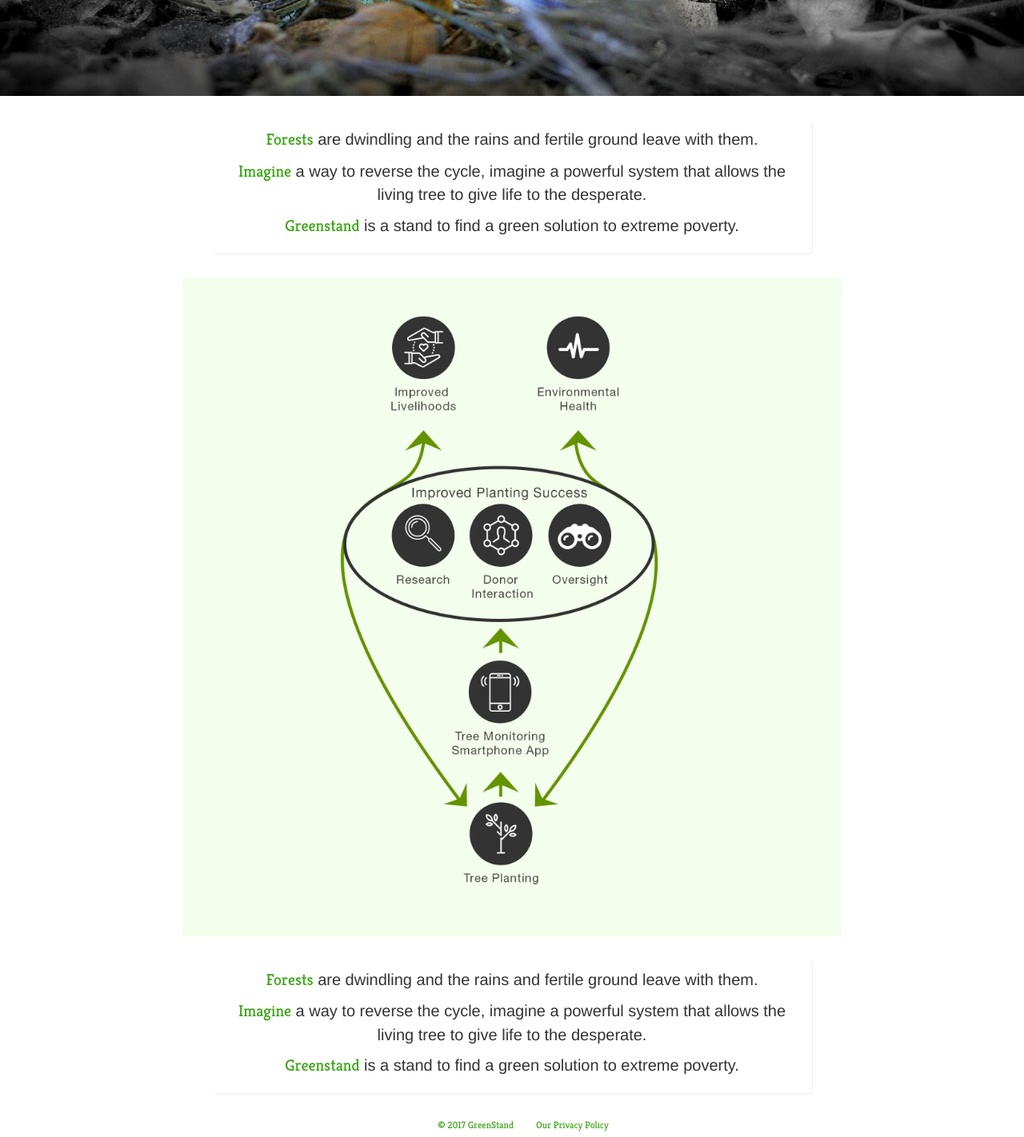
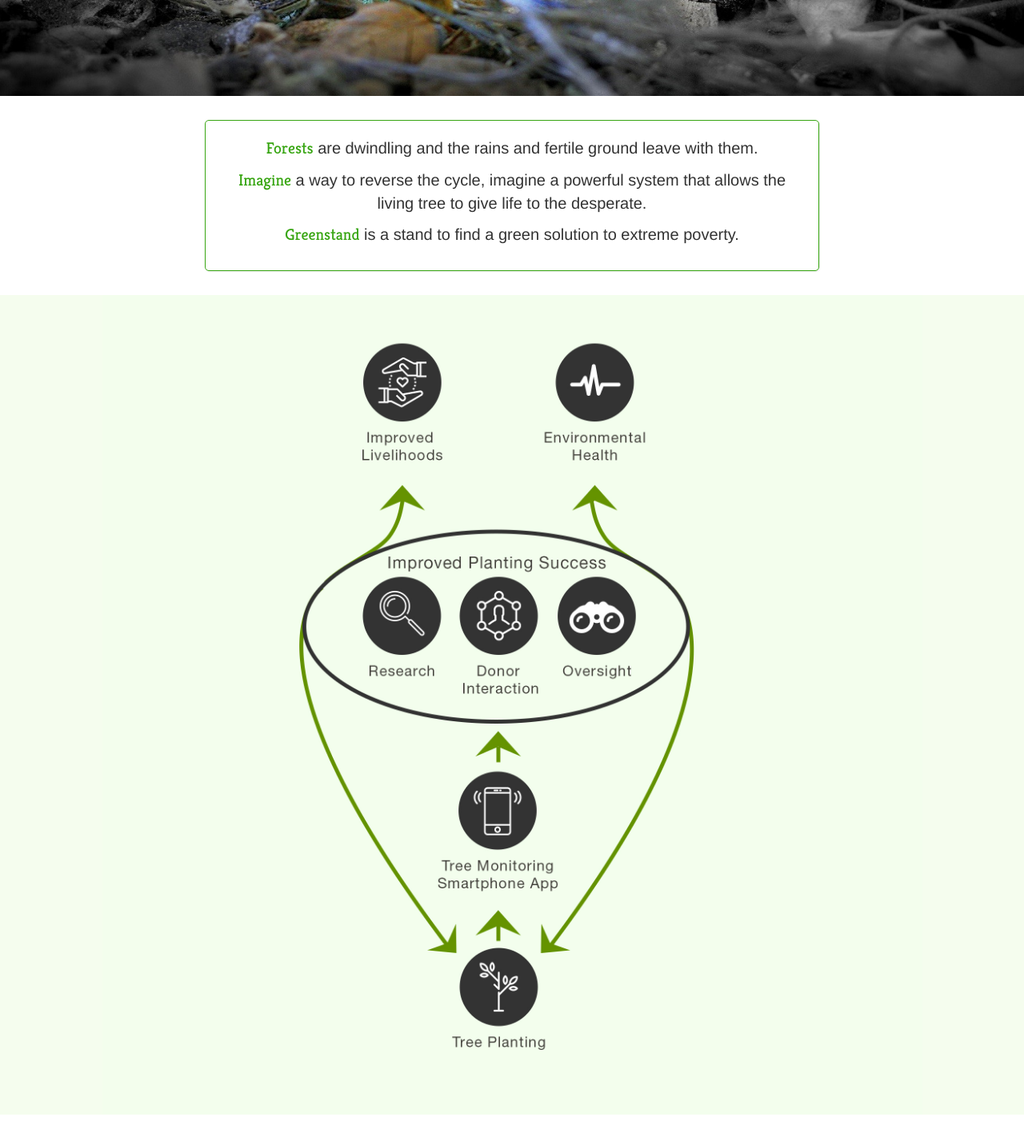
Before and after one commit to mchenzi/greenstand.org, an Angular app: page / in a window 1280 px wide. Shown: the part 560-1982 px from the top of the page at 80% size. Built offline with nearby package versions, Linux system fonts and the light colour scheme.

Commit message:
Basic functional website. Changed some styling and layout for cycle picture and fixed up home page a bit. Needs content on home page and new team member info

```diff
--- a/src/app/about/about.component.css
+++ b/src/app/about/about.component.css
@@ -27,6 +27,7 @@
 .member-box-section {
     padding-bottom: 2rem;
 }
+
 @media screen and (max-width: 640px){
     .member-box {
         height: auto;
--- a/src/app/app.component.html
+++ b/src/app/app.component.html
@@ -1,3 +1,3 @@
 <app-header></app-header>
-<router-outlet></router-outlet>
+<router-outlet class="gs-container"></router-outlet>
 <app-footer></app-footer>
--- a/src/app/header/header.component.css
+++ b/src/app/header/header.component.css
@@ -13,6 +13,11 @@
     margin-top: 1rem;
     text-align: center;
 } */
+
+nav {
+    max-width: 675px;
+    margin: 0 auto;
+}
 
 .nav-horizontal {
     list-style: none;
@@ -83,15 +88,16 @@
 
 /* medium-to-big screens */
 @media screen and (min-width: 800px) {
-    nav {
-        width: 800px;
-        margin: 0 auto;
-    }
+
 }
+
 /* medium-screens */
 @media screen and (min-width: 640px) and (max-width: 1023px) {
     .small-screen {
         display: none;
+    }
+    nav {
+        max-width: 550px;
     }
     .nav-logo {
         width: 150px;
@@ -106,6 +112,7 @@
     .medium-screen {
         display: none;
     }
+
     .nav-logo {
         width: 40px;
     }
--- a/src/app/home/cycle/cycle.component.css
+++ b/src/app/home/cycle/cycle.component.css
@@ -0,0 +1,8 @@
+.cycle-background {
+    background-color: #F5FDEE;
+}
+
+.cycle-container {
+    max-width: 1025px;
+    margin: 0 auto;
+}
--- a/src/app/home/cycle/cycle.component.html
+++ b/src/app/home/cycle/cycle.component.html
@@ -1,6 +1,5 @@
-<div class="container-fluid">
-  <div class="row">
-      <div class="col-xs-10 col-xs-offset-1 col-md-8 col-md-offset-2">
+<div class="cycle-background">
+    <div class="cycle-container">
         <img
             (click)="getCoords($event)"
             class="img-full-width"
@@ -8,4 +7,3 @@
             alt="How green-stand's system works">
     </div>
 </div>
-</div>
--- a/src/app/home/home.component.css
+++ b/src/app/home/home.component.css
@@ -24,14 +24,17 @@
 }
 
 .simple-panel {
-    margin: 3rem 0;
-    /* border: 1px solid #37a511; */
+    width: 60%;
+    margin: 3rem auto;
+    /* border: .5px solid rgb(79, 49, 14); */
+    border: .5px solid #37a511;
+    /* background-color: rgb(79, 49, 14); */
     /* background-color: rgba(127, 255, 0, .1); */
     /* background-color: rgba(235,255,230, .25); */
     /* background-color: #F5FEEF; */
     box-shadow: 1px 1px 1px rgba(0,0,0, .075);
     border-radius: 5px;
-    padding: 1rem;
+    padding: 2rem 3rem;
     text-align: center;
     font-size: 20px;
     /* float: none; */
@@ -59,5 +62,6 @@
 
     .simple-panel {
         font-size: 1.5rem;
+        width: 80%;
     }
 }
--- a/src/app/home/home.component.html
+++ b/src/app/home/home.component.html
@@ -3,26 +3,16 @@
     <p class="overlay-text">there is a solution</p>
 </div>
 
-<div class="container">
-    <div class="row">
-        <div class="col-xs-12 col-md-8 col-md-offset-2">
 <div class="simple-panel">
     <p><span class="brand-text">Forests</span> are dwindling and the rains and fertile ground leave with them.</p>
     <p><span class="brand-text">Imagine</span> a way to reverse the cycle, imagine a powerful system that allows the living tree to give life to the desperate.</p>
     <p> <span class="brand-text">Greenstand</span> is a stand to find a green solution to extreme poverty.</p>
 </div>
-        </div>
-    </div>
-</div>
+
 <app-cycle></app-cycle>
-<div class="container">
-    <div class="row">
-        <div class="col-xs-12 col-md-8 col-md-offset-2">
+
 <div class="simple-panel">
     <p><span class="brand-text">Forests</span> are dwindling and the rains and fertile ground leave with them.</p>
     <p><span class="brand-text">Imagine</span> a way to reverse the cycle, imagine a powerful system that allows the living tree to give life to the desperate.</p>
     <p> <span class="brand-text">Greenstand</span> is a stand to find a green solution to extreme poverty.</p>
 </div>
-        </div>
-    </div>
-</div>
--- a/src/styles.css
+++ b/src/styles.css
@@ -1,5 +1,11 @@
 body {
   font-family: 'Open Sans', sans-serif;
+}
+
+.gs-container {
+  max-width: 1000px;
+  margin-left: auto;
+  margin-right: auto;
 }
 
 .brand-text {
```
Lines whose indentation alone changed are shown as unchanged.
